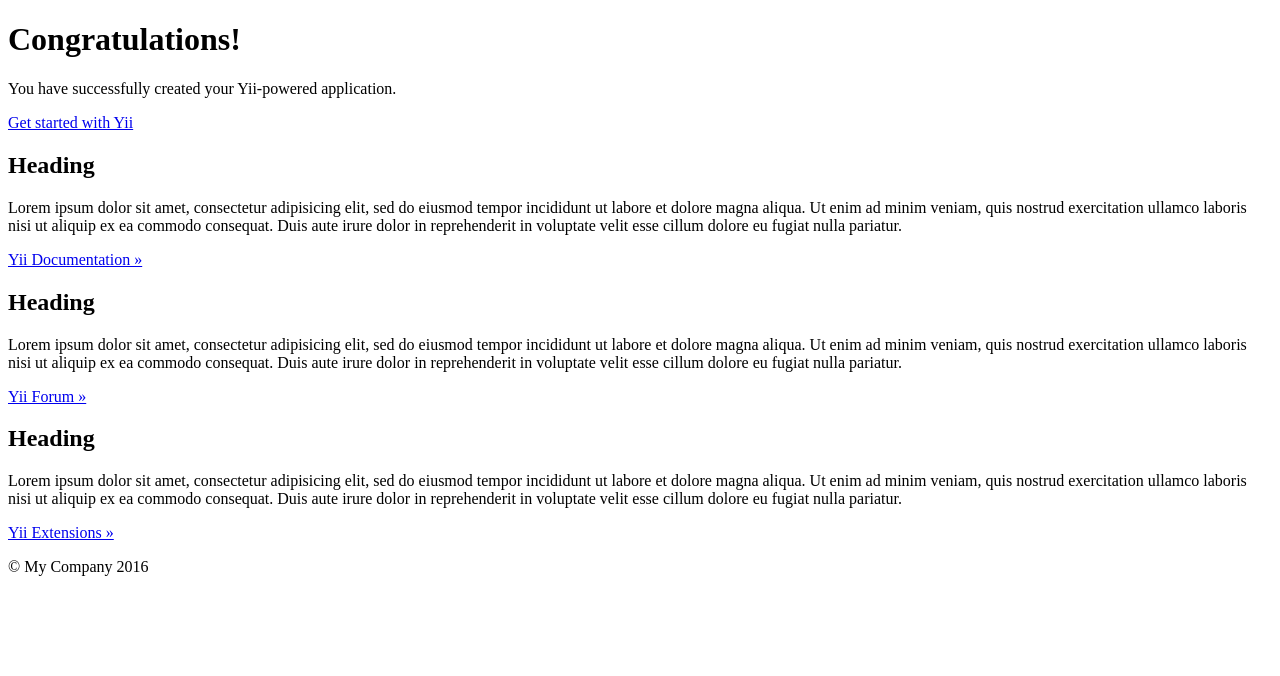
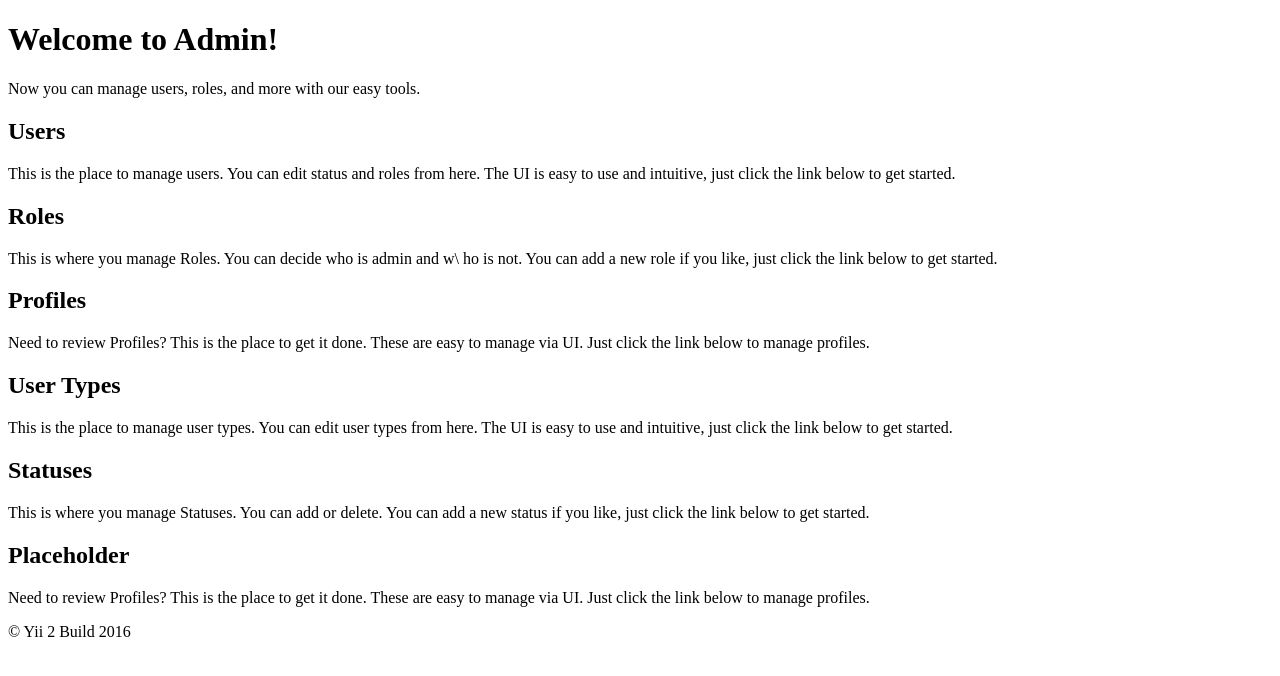
Before and after one commit to zomboo/yii2build, a Yii app: template backend/views/site/index.php in a window 1280 px wide. Shown: the top 676 px of the page. Run offline with PHP 8.4 and a stand-in for Yii, Linux system fonts and the light colour scheme; the template is opened without the code that fills it, so the values that code supplies are empty; some libraries are stand-ins or nearby versions.

Commit message:
20160316

```diff
--- a/backend/views/layouts/main.php
+++ b/backend/views/layouts/main.php
@@ -1,79 +1,87 @@
 <?php
-
-/* @var $this \yii\web\View */
-/* @var $content string */
-
 use backend\assets\AppAsset;
 use yii\helpers\Html;
 use yii\bootstrap\Nav;
 use yii\bootstrap\NavBar;
 use yii\widgets\Breadcrumbs;
-use common\widgets\Alert;
-
-AppAsset::register($this);
+use common\models\ValueHelpers;
+use backend\assets\FontAwesomeAsset;
+/**
+* @var \yii\web\View $this
+* @var string $content
+*/
+AppAsset:: register( $this);
+FontAwesomeAsset:: register( $this);
 ?>
-<?php $this->beginPage() ?>
+<?php $this-> beginPage() ?>
 <!DOCTYPE html>
-<html lang="<?= Yii::$app->language ?>">
+<html lang=" <?= Yii :: $app-> language ?> ">
 <head>
-    <meta charset="<?= Yii::$app->charset ?>">
-    <meta name="viewport" content="width=device-width, initial-scale=1">
-    <?= Html::csrfMetaTags() ?>
-    <title><?= Html::encode($this->title) ?></title>
-    <?php $this->head() ?>
+<meta charset=" <?= Yii :: $app-> charset ?> "/>
+<meta name="viewport"
+content="width=device-width,initial-scale=1">
+<?= Html :: csrfMetaTags() ?>
+<title> <?= Html :: encode( $this-> title) ?> </title>
+<?php $this-> head() ?>
 </head>
 <body>
-<?php $this->beginBody() ?>
-
+<?php $this-> beginBody() ?>
 <div class="wrap">
 <?php
-    NavBar::begin([
-        'brandLabel' => 'My Company',
-        'brandUrl' => Yii::$app->homeUrl,
+$is_admin = ValueHelpers:: getRoleValue( 'Admin' );
+if ( ! Yii :: $app-> user-> isGuest){
+NavBar:: begin([
+        'brandLabel' => 'Yii 2 Build <i class="fa fa-plug"></i> Admin' ,
+        'brandUrl' => Yii :: $app-> homeUrl ,
         'options' => [
-            'class' => 'navbar-inverse navbar-fixed-top',
+        'class' => 'navbar-inverse navbar-fixed-top' ,
         ],
    ]);
+} else {
+    NavBar:: begin([
+        'brandLabel' => 'Yii 2 Build <i class="fa fa-plug"></i>' ,
+        'brandUrl' => Yii :: $app-> homeUrl ,
+        'options' => [
+        'class' => 'navbar-inverse navbar-fixed-top' ,
+        ],
+    ]);
+}
 $menuItems = [
-        ['label' => 'Home', 'url' => ['/site/index']],
+[ 'label' => 'Home' , 'url' => [ '/site/index' ]],
 ];
-    if (Yii::$app->user->isGuest) {
-        $menuItems[] = ['label' => 'Login', 'url' => ['/site/login']];
+
+if ( ! Yii :: $app-> user-> isGuest && Yii :: $app-> user-> identity-> role_id >= $is_admin) {
+$menuItems[] = [ 'label' => 'Users' , 'url' => [ 'user/index' ]];
+$menuItems[] = [ 'label' => 'Profiles' , 'url' => [ 'profile/index' ]];
+$menuItems[] = [ 'label' => 'Roles' , 'url' => [ '/role/index' ]];
+$menuItems[] = [ 'label' => 'User Types' , 'url' => [ '/user-type/index' ]];
+$menuItems[] = [ 'label' => 'Statuses' , 'url' => [ '/status/index' ]];
+}
+if (Yii :: $app-> user-> isGuest) {
+$menuItems[] = [ 'label' => 'Login' , 'url' => [ '/site/login' ]];
 } else {
-        $menuItems[] = '<li>'
-            . Html::beginForm(['/site/logout'], 'post')
-            . Html::submitButton(
-                'Logout (' . Yii::$app->user->identity->username . ')',
-                ['class' => 'btn btn-link']
-            )
-            . Html::endForm()
-            . '</li>';
+$menuItems[] = [ 'label' =>
+'Logout (' . Yii :: $app-> user-> identity-> username . ')' ,
+'url' => [ '/site/logout' ]];
 }
-    echo Nav::widget([
-        'options' => ['class' => 'navbar-nav navbar-right'],
+echo Nav:: widget([
+'options' => [ 'class' => 'navbar-nav navbar-right' ],
 'items' => $menuItems,
 ]);
-    NavBar::end();
+NavBar:: end();
 ?>
-
 <div class="container">
-        <?= Breadcrumbs::widget([
-            'links' => isset($this->params['breadcrumbs']) ? $this->params['breadcrumbs'] : [],
-        ]) ?>
-        <?= Alert::widget() ?>
+<?= Breadcrumbs:: widget(['links' => isset( $this-> params[ 'breadcrumbs' ]) ?$this-> params[ 'breadcrumbs' ] : [],]) ?>
 <?= $content ?>
 </div>
 </div>
-
 <footer class="footer">
 <div class="container">
-        <p class="pull-left">&copy; My Company <?= date('Y') ?></p>
-
-        <p class="pull-right"><?= Yii::powered() ?></p>
+<p class="pull-left">&copy; Yii 2 Build <?= date( 'Y' ) ?> </p>
+<p class="pull-right"> <?= Yii :: powered() ?> </p>
 </div>
 </footer>
-
-<?php $this->endBody() ?>
+<?php $this-> endBody() ?>
 </body>
 </html>
-<?php $this->endPage() ?>
+<?php $this-> endPage() ?>
--- a/backend/views/site/index.php
+++ b/backend/views/site/index.php
@@ -1,53 +1,136 @@
 <?php
-
-/* @var $this yii\web\View */
-
-$this->title = 'My Yii Application';
+use yii\helpers\Html;
+use common\models\ValueHelpers;
+/**
+* @var yii\web\View $this
+*/
+$this-> title = 'Admin Yii 2 Build' ;
+$is_admin = ValueHelpers:: getRoleValue( 'Admin' );
 ?>
 <div class="site-index">
-
 <div class="jumbotron">
-        <h1>Congratulations!</h1>
-
-        <p class="lead">You have successfully created your Yii-powered application.</p>
-
-        <p><a class="btn btn-lg btn-success" href="http://www.yiiframework.com">Get started with Yii</a></p>
+<h1>Welcome to Admin!</h1>
+<p class="lead">
+Now you can manage users, roles, and more with
+our easy tools.
+</p>
+<p>
+<?php
+if ( ! Yii :: $app-> user-> isGuest
+&&
+Yii :: $app-> user-> identity-> role_id >=
+$is_admin) {
+echo Html :: a( 'Manage Users' , [ 'user/index' ],
+[ 'class' => 'btn btn-lg btn-success' ]);
+}
+?>
+</p>
 </div>
-
 <div class="body-content">
-
 <div class="row">
 <div class="col-lg-4">
-                <h2>Heading</h2>
-
-                <p>Lorem ipsum dolor sit amet, consectetur adipisicing elit, sed do eiusmod tempor incididunt ut labore et
-                    dolore magna aliqua. Ut enim ad minim veniam, quis nostrud exercitation ullamco laboris nisi ut aliquip
-                    ex ea commodo consequat. Duis aute irure dolor in reprehenderit in voluptate velit esse cillum dolore eu
-                    fugiat nulla pariatur.</p>
-
-                <p><a class="btn btn-default" href="http://www.yiiframework.com/doc/">Yii Documentation &raquo;</a></p>
+<h2>Users</h2>
+<p>
+This is the place to manage users. You can edit status and roles from here.
+The UI is easy to use and intuitive, just click the link below to get started.
+</p>
+<p>
+<?php
+if ( ! Yii :: $app-> user-> isGuest
+&& Yii :: $app-> user-> identity-> role_id >= $is_admin) {
+echo Html :: a( 'Manage Users' , [ 'user/index' ],
+[ 'class' => 'btn btn-default' ]);
+}
+?>
+</p>
 </div>
 <div class="col-lg-4">
-                <h2>Heading</h2>
-
-                <p>Lorem ipsum dolor sit amet, consectetur adipisicing elit, sed do eiusmod tempor incididunt ut labore et
-                    dolore magna aliqua. Ut enim ad minim veniam, quis nostrud exercitation ullamco laboris nisi ut aliquip
-                    ex ea commodo consequat. Duis aute irure dolor in reprehenderit in voluptate velit esse cillum dolore eu
-                    fugiat nulla pariatur.</p>
-
-                <p><a class="btn btn-default" href="http://www.yiiframework.com/forum/">Yii Forum &raquo;</a></p>
+<h2>Roles</h2>
+<p>
+This is where you manage Roles. You can decide who is admin and w\
+ho is not. You can
+add a new role if you like, just click the link below to get started.
+</p>
+<p>
+<?php
+if ( ! Yii :: $app-> user-> isGuest
+&& Yii :: $app-> user-> identity-> role_id >= $is_admin) {
+echo Html :: a( 'Manage Roles' , [ 'role/index' ],
+[ 'class' => 'btn btn-default' ]);
+}
+?>
+</p>
 </div>
 <div class="col-lg-4">
-                <h2>Heading</h2>
-
-                <p>Lorem ipsum dolor sit amet, consectetur adipisicing elit, sed do eiusmod tempor incididunt ut labore et
-                    dolore magna aliqua. Ut enim ad minim veniam, quis nostrud exercitation ullamco laboris nisi ut aliquip
-                    ex ea commodo consequat. Duis aute irure dolor in reprehenderit in voluptate velit esse cillum dolore eu
-                    fugiat nulla pariatur.</p>
-
-                <p><a class="btn btn-default" href="http://www.yiiframework.com/extensions/">Yii Extensions &raquo;</a></p>
+<h2>Profiles</h2>
+<p>
+Need to review Profiles? This is the place to get it done.
+These are easy to manage via UI. Just click the link below to manage profiles.
+</p>
+<p>
+<?php
+if ( ! Yii :: $app-> user-> isGuest
+&& Yii :: $app-> user-> identity-> role_id >= $is_admin) {
+echo Html :: a( 'Manage Profiles' , [ 'profile/index' ],
+[ 'class' => 'btn btn-default' ]);
+}
+?>
+</p>
 </div>
 </div>
+<div class="row">
+<div class="col-lg-4">
+<h2>User Types</h2>
+<p>
+This is the place to manage user types. You can edit user
+types from here. The UI is easy to use and intuitive, just
+click the link below to get started.
+</p>
+<p>
+<?php
+if ( ! Yii :: $app-> user-> isGuest
+&& Yii :: $app-> user-> identity-> role_id >= $is_admin) {
+echo Html :: a( 'Manage User Types' , [ 'user-type/index' ],
+[ 'class' => 'btn btn-default' ]);
+}
+?>
+</p>
+</div>
+<div class="col-lg-4">
+<h2>Statuses</h2>
+<p>
+This is where you manage Statuses. You can add or delete.
+You can add a new status if you like, just click the link
+below to get started.
+</p>
+<p>
+<?php
+if ( ! Yii :: $app-> user-> isGuest
+&& Yii :: $app-> user-> identity-> role_id >= $is_admin) {
+echo Html :: a( 'Manage Statuses' , [ 'status/index' ],
+[ 'class' => 'btn btn-default' ]);
+}
+?>
+</p>
+</div>
+<div class="col-lg-4">
+<h2>Placeholder</h2>
+<p>
+Need to review Profiles? This is the place to get it done.
+These are easy to manage via UI. Just click the link below
+to manage profiles.
 
+</p>
+<p>
+<?php
+if ( ! Yii :: $app-> user-> isGuest
+&& Yii :: $app-> user-> identity-> role_id >= $is_admin) {
+echo Html :: a( 'Manage Profiles' , [ 'profile/index' ],
+[ 'class' => 'btn btn-default' ]);
+}
+?>
+</p>
 </div>
 </div>
+</div>
+</div>
--- a/frontend/models/PasswordResetRequestForm.php
+++ b/frontend/models/PasswordResetRequestForm.php
@@ -23,7 +23,7 @@
             ['email', 'email'],
             ['email', 'exist',
                 'targetClass' => '\common\models\User',
-                'filter' => ['status' => User::STATUS_ACTIVE],
+                'filter' => ['status_id' => User::STATUS_ACTIVE],
                 'message' => 'There is no user with such email.'
             ],
         ];
@@ -38,7 +38,7 @@
     {
         /* @var $user User */
         $user = User::findOne([
-            'status' => User::STATUS_ACTIVE,
+            'status_id' => User::STATUS_ACTIVE,
             'email' => $this->email,
         ]);
 
--- a/frontend/views/layouts/main.php
+++ b/frontend/views/layouts/main.php
@@ -9,8 +9,10 @@
 use yii\widgets\Breadcrumbs;
 use frontend\assets\AppAsset;
 use common\widgets\Alert;
+use frontend\assets\FontAwesomeAsset;
 
 AppAsset::register($this);
+FontAwesomeAsset::register($this);
 ?>
 <?php $this->beginPage() ?>
 <!DOCTYPE html>
@@ -28,7 +30,7 @@
 <div class="wrap">
     <?php
     NavBar::begin([
-        'brandLabel' => 'My Company',
+        'brandLabel' => 'My Company <i class="fa fa-plug"></i>',
         'brandUrl' => Yii::$app->homeUrl,
         'options' => [
             'class' => 'navbar-inverse navbar-fixed-top',
@@ -39,6 +41,7 @@
         ['label' => 'About', 'url' => ['/site/about']],
         ['label' => 'Contact', 'url' => ['/site/contact']],
     ];
+
     if (Yii::$app->user->isGuest) {
         $menuItems[] = ['label' => 'Signup', 'url' => ['/site/signup']];
         $menuItems[] = ['label' => 'Login', 'url' => ['/site/login']];
@@ -51,6 +54,7 @@
             )
             . Html::endForm()
             . '</li>';
+        $menuItems[] = [ 'label' => 'Profile' , 'url' => [ '/profile/view' ]];
     }
     echo Nav::widget([
         'options' => ['class' => 'navbar-nav navbar-right'],
--- a/frontend/views/site/index.php
+++ b/frontend/views/site/index.php
@@ -7,7 +7,7 @@
 <div class="site-index">
 
     <div class="jumbotron">
-        <h1>Congratulations!</h1>
+        <h1>Congratulations!<i class="fa fa-plug"></i></h1>
 
         <p class="lead">You have successfully created your Yii-powered application.</p>
 
```
Also changed, not shown: backend/controllers/SiteController.php (+39 -3 lines), common/models/LoginForm.php (+23 -3 lines), common/models/User.php (+165 -0 lines), composer.json (+12 -3 lines), 1 other file. Lines whose indentation alone changed are shown as unchanged.
